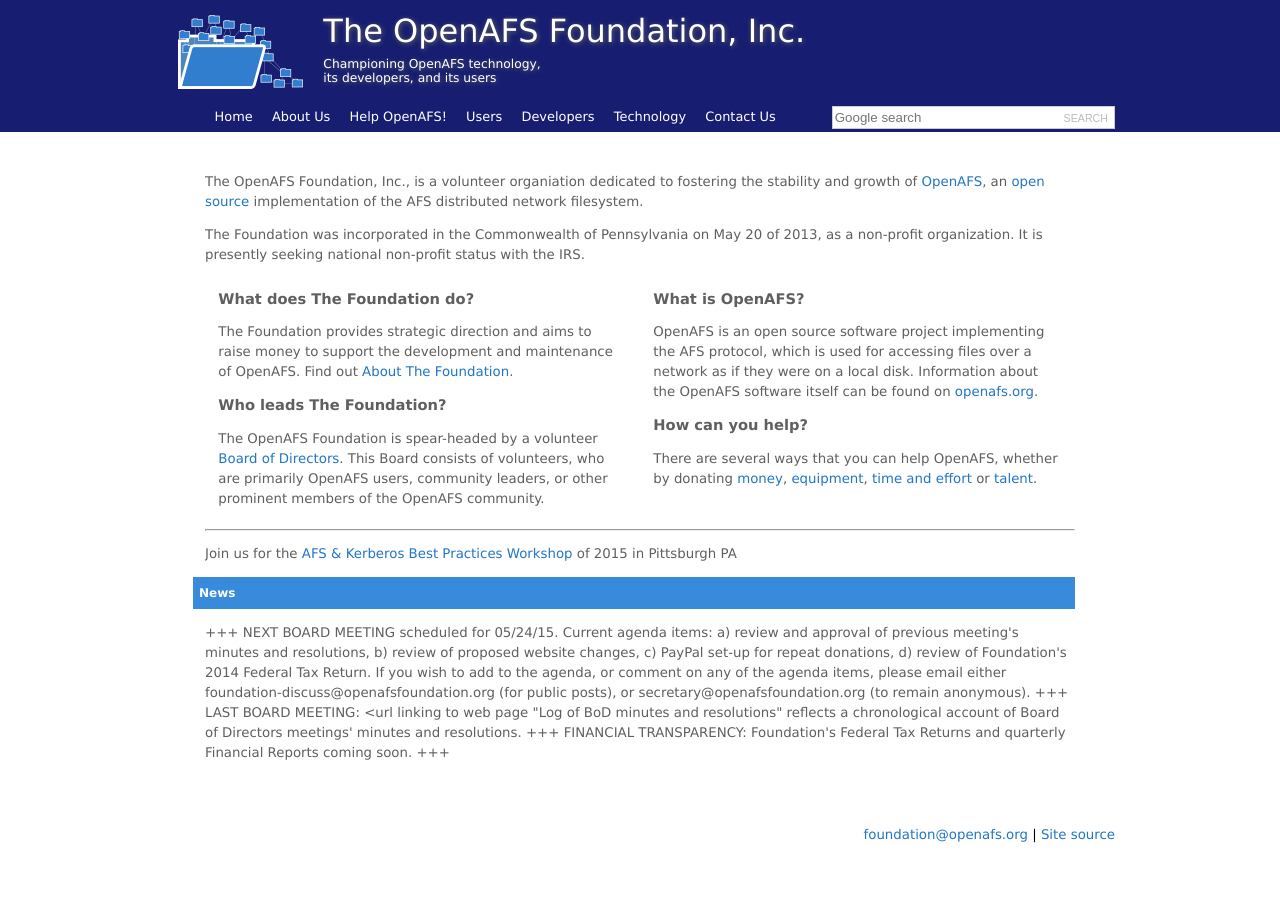
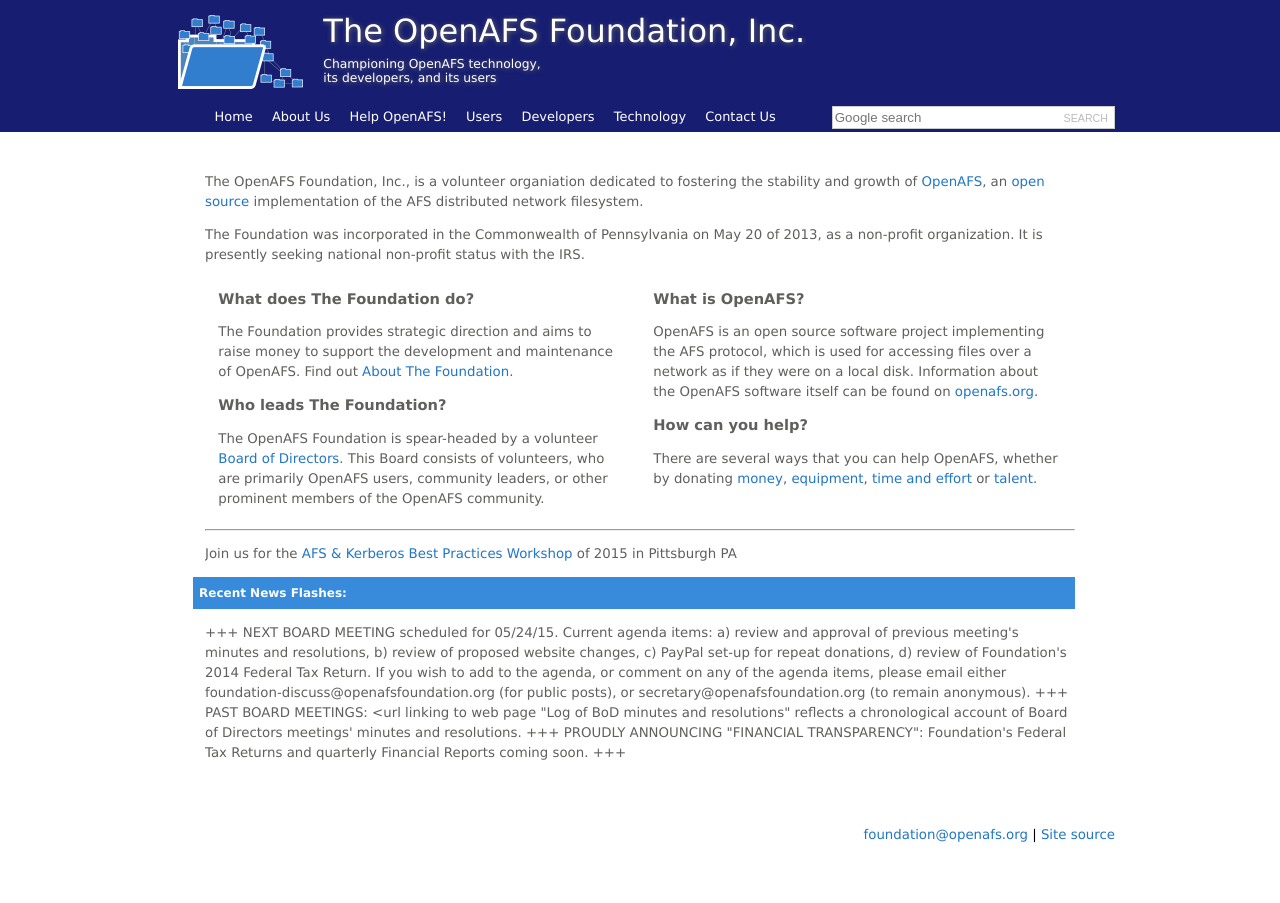
Before and after one commit to openafsfoundation/openafsfoundation.org, a Jekyll site: the page built from index.md, in a window 1280 px wide. Built offline with Jekyll 4.4.1, drawn with Linux system fonts in a browser that asks for light colours.

Commit message:
home/News Flashes
Minor word smithing in News text, edit to h3 header

```diff
--- a/index.md
+++ b/index.md
@@ -38,6 +38,6 @@
 </div>
 <hr>
 <p>Join us for the <a href="http://workshop.openafs.org/">AFS &amp; Kerberos Best Practices Workshop</a> of 2015 in Pittsburgh PA</p>
-<h3>News</h3 >
+<h3>Recent News Flashes:</h3 >
 
-+++ NEXT BOARD MEETING scheduled for 05/24/15. Current agenda items: a) review and approval of previous meeting's minutes and resolutions, b) review of proposed website changes, c) PayPal set-up for repeat donations, d) review of Foundation's 2014 Federal Tax Return.  If you wish to add to the agenda, or comment on any of the agenda items, please email either foundation-discuss@openafsfoundation.org (for public posts), or secretary@openafsfoundation.org (to remain anonymous). +++ LAST BOARD MEETING: <url linking to web page "Log of BoD minutes and resolutions" reflects a chronological account of Board of Directors meetings' minutes and resolutions. +++ FINANCIAL TRANSPARENCY: Foundation's Federal Tax Returns and quarterly Financial Reports coming soon. +++
++++ NEXT BOARD MEETING scheduled for 05/24/15. Current agenda items: a) review and approval of previous meeting's minutes and resolutions, b) review of proposed website changes, c) PayPal set-up for repeat donations, d) review of Foundation's 2014 Federal Tax Return.  If you wish to add to the agenda, or comment on any of the agenda items, please email either foundation-discuss@openafsfoundation.org (for public posts), or secretary@openafsfoundation.org (to remain anonymous). +++ PAST BOARD MEETINGS: <url linking to web page "Log of BoD minutes and resolutions" reflects a chronological account of Board of Directors meetings' minutes and resolutions. +++ PROUDLY ANNOUNCING "FINANCIAL TRANSPARENCY": Foundation's Federal Tax Returns and quarterly Financial Reports coming soon. +++
```
